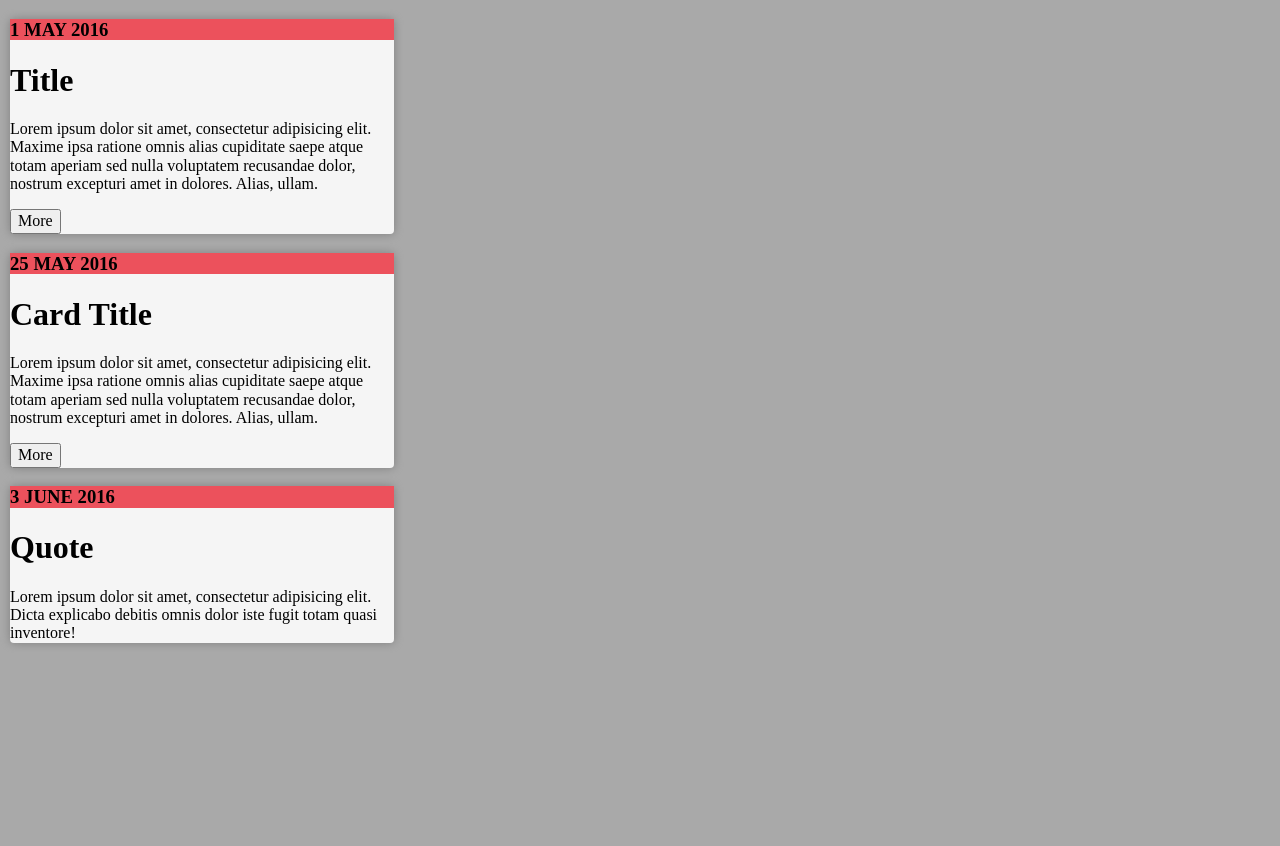
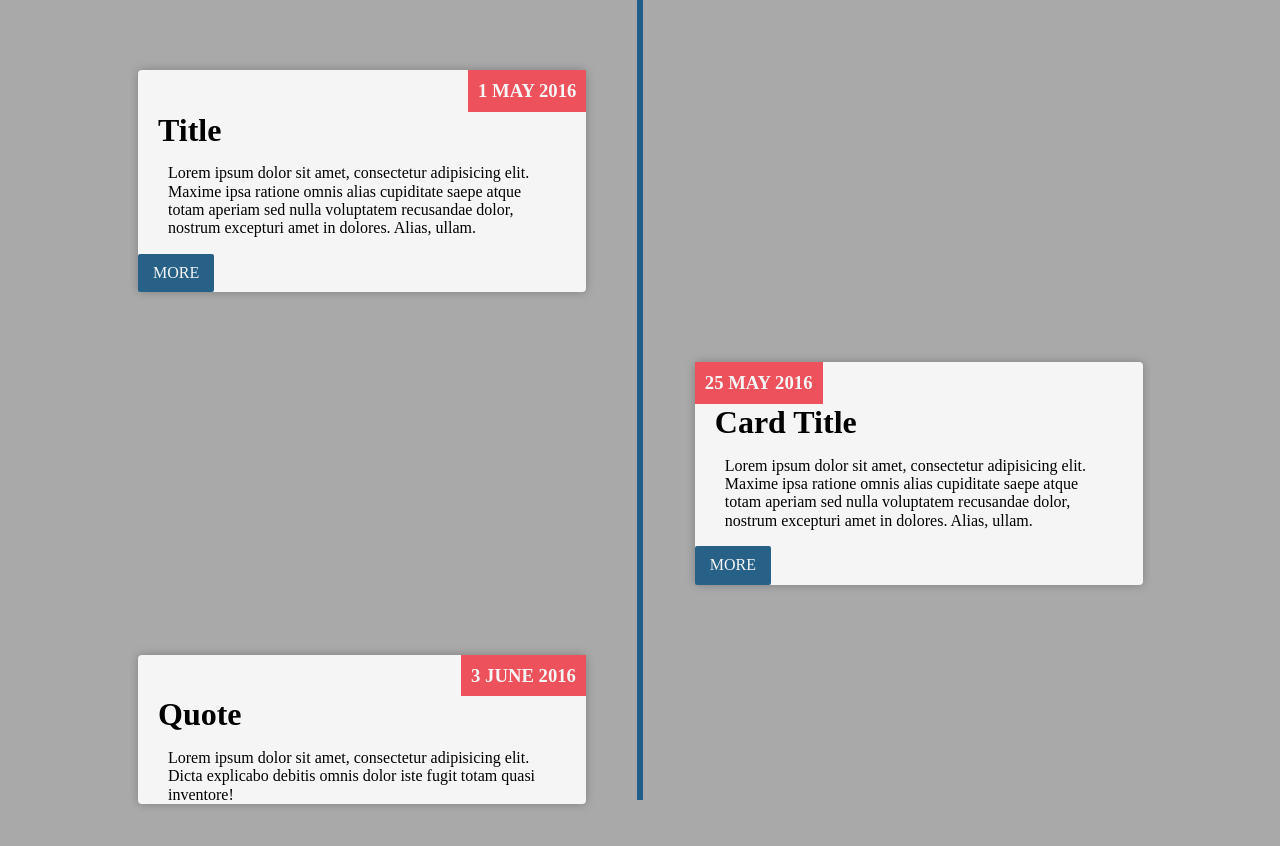
Before and after one commit to CalebNash/vertical-timeline, a plain HTML site: page index.html in a window 1280 px wide. Before the commit the page ends 800 px from the top, so only its background shows below. Drawn offline with Linux system fonts and the light colour scheme.

Commit message:
cards styled and positioned

```diff
--- a/index.html
+++ b/index.html
@@ -11,38 +11,52 @@
 <body>
   <div class="fullPage">
 
+    <div class="middle-line"></div>
+
     <!-- Card 1 -->
 
     <div class="card card1">
+      <header>
         <h3 class="date date1">1 MAY 2016</h3>
-    <h1 class="title1">Title</h1>
-    <p class="paragraph1">Lorem ipsum dolor sit amet, consectetur adipisicing elit.
+        <h1 class="title title1">Title</h1>
+      </header>
+      <section>
+        <p class="paragraph paragraph1">Lorem ipsum dolor sit amet, consectetur adipisicing elit.
           Maxime ipsa ratione omnis alias cupiditate saepe atque
           totam aperiam sed nulla voluptatem recusandae dolor,
           nostrum excepturi amet in dolores. Alias, ullam.</p>
         <button class="button">More</button>
+      </section>
     </div>
 
     <!-- Card 2 -->
 
     <div class="card card2">
+      <header>
         <h3 class="date date2">25 MAY 2016</h3>
-    <h1 class="title2">Card Title</h1>
-    <p class="paragraph2">Lorem ipsum dolor sit amet, consectetur adipisicing elit.
+        <h1 class="title title2">Card Title</h1>
+      </header>
+      <section>
+        <p class="paragraph paragraph2">Lorem ipsum dolor sit amet, consectetur adipisicing elit.
           Maxime ipsa ratione omnis alias cupiditate saepe atque
           totam aperiam sed nulla voluptatem recusandae dolor,
           nostrum excepturi amet in dolores. Alias, ullam.</p>
         <button class="button">More</button>
+      </section>
     </div>
 
     <!--Card 3 -->
 
     <div class="card card3">
+      <header>
         <h3 class="date date3">3 JUNE 2016</h3>
-    <h1 class="title3">Quote</h1>
-    <p class="paragraph3">Lorem ipsum dolor sit amet, consectetur adipisicing
-      elit.  Dicta explicabo debitis omnis dolor iste fugit
+        <h1 class="title title3">Quote</h1>
+      </header>
+      <section>
+        <p class="paragraph paragraph3">Lorem ipsum dolor sit amet, consectetur adipisicing
+          elit. Dicta explicabo debitis omnis dolor iste fugit
           totam quasi inventore!</p>
+      </section>
     </div>
   </div>
 </body>
--- a/styles.css
+++ b/styles.css
@@ -10,12 +10,78 @@ body {
 
 .card {
   border-radius: 4px;
-  width: 30%;
+  width: 35%;
   background-color: #F5F5F5;
-  margin: 10px;
+  margin: 70px 10px 70px 10px;
   box-shadow: 0px 0px 10px gray;
+  position: relative;
 }
 
 .date {
   background-color: #EC515C;
+  display: inline-block;
+  color: #F5F5F5;
+  padding: 10px;
 }
+
+header {
+  width: 100%
+}
+
+.title {
+  margin: 0;
+  padding-left: 20px;
+}
+
+.paragraph {
+  margin-left: 30px;
+  margin-right: 40px;
+}
+
+.card1 {
+  left: 10%;
+}
+
+.date1 {
+  margin: 0;
+  position: sticky;
+  left: 100%;
+}
+
+.card2 {
+  left: 53.5%
+}
+
+.date2 {
+  margin: 0;
+  position: sticky;
+}
+
+.card3 {
+  left: 10%;
+}
+
+.date3 {
+  margin: 0;
+  position: sticky;
+  left: 100%;
+}
+
+.button {
+  display: inline-block;
+  color: #F5F5F5;
+  background: #276188;
+  border: none;
+  border-radius: 2px;
+  padding: 10px 15px;
+  text-transform: uppercase;
+}
+
+.middle-line {
+  border-left: 6px solid #215D89;
+  height: 100%;
+  position: absolute;
+  left: 50%;
+  margin-left: -3px;
+  top: 0;
+}
```
Lines whose indentation alone changed are shown as unchanged.
